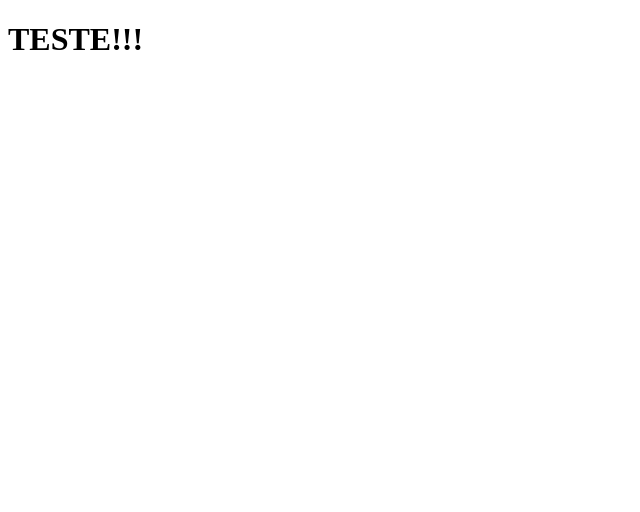
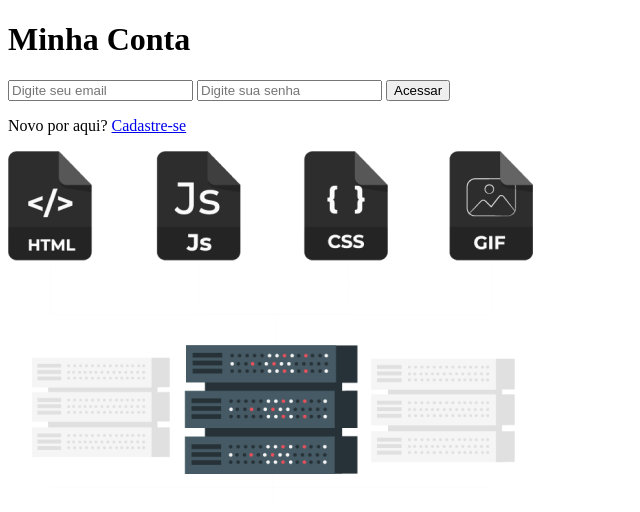
Before and after one commit to JoaoDev20/tela-login, a plain HTML site: page index.html in a window 1280 px wide. Shown: the whole page, without its empty margins (0-640 px from the left). Drawn offline with Linux system fonts and the light colour scheme.

Commit message:
Iniciando a tela de login

```diff
--- a/index.html
+++ b/index.html
@@ -7,8 +7,35 @@
     <title>Tela de Login</title>
   </head>
   <body>
-    <div>
-      <h1>TESTE!!!</h1>
+    <div id="wrapper">
+      <div class="container">
+        <div class="login-box">
+          <div class="column left">
+            <h1>Minha Conta</h1>
+            <input
+              type="text"
+              name="email"
+              id="email"
+              placeholder="Digite seu email"
+            />
+            <input
+              type="password"
+              name="password"
+              id="password"
+              placeholder="Digite sua senha"
+            />
+            <input type="submit" value="Acessar" />
+
+            <div class="infobox">
+              <p>Novo por aqui? <a href="#">Cadastre-se</a></p>
+            </div>
+          </div>
+
+          <div class="column right">
+            <img src="assets/info.png" alt="img-info" />
+          </div>
+        </div>
+      </div>
     </div>
   </body>
 </html>
```
Also changed, not shown: assets/code.svg (added), assets/info.png (added).
